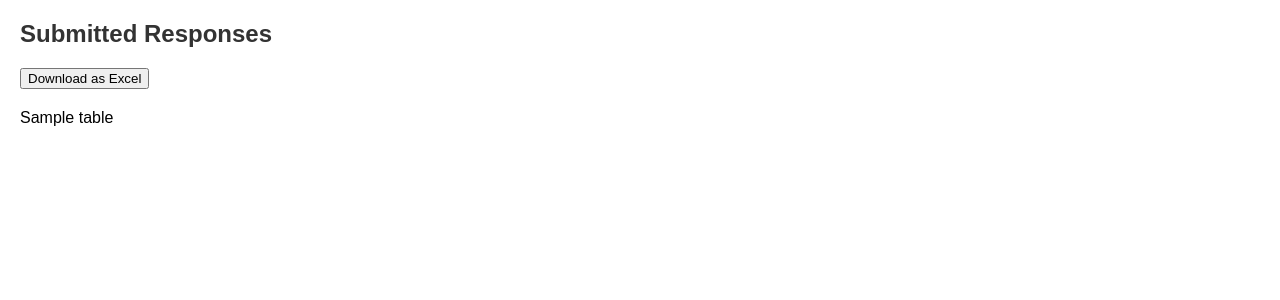
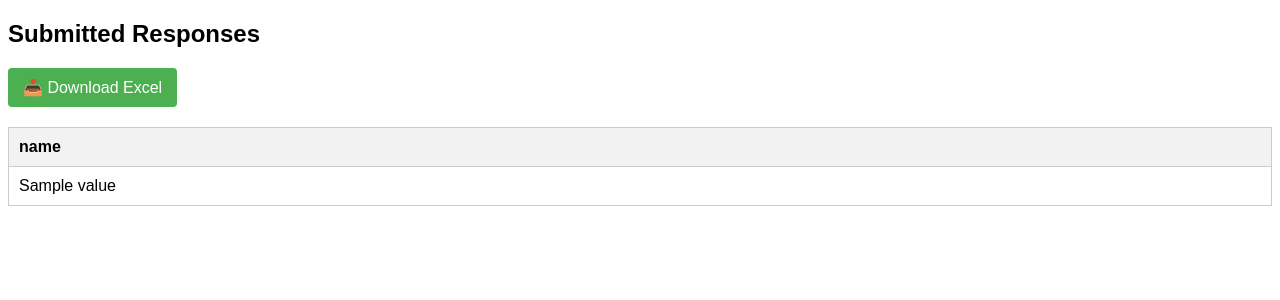
Before and after one commit to Monishahee/machine_forms, a Flask app: template templates/view_responses.html in a window 1280 px wide. Shown: the top 300 px of the page. Run offline with Flask 3, Linux system fonts and the light colour scheme; the template is opened without the code that fills it: most values are stand-ins (such as "Sample title", 1, 10 or a date in 2020).

Commit message:
Update view_responses.html

```diff
--- a/templates/view_responses.html
+++ b/templates/view_responses.html
@@ -1,51 +1,80 @@
 <!DOCTYPE html>
 <html>
 <head>
-    <title>View Responses</title>
+    <title>View Submitted Responses</title>
     <style>
         body {
-            font-family: Arial;
-            margin: 20px;
+            font-family: Arial, sans-serif;
         }
         h2 {
-            color: #333;
+            margin-bottom: 20px;
+        }
+        .download-btn {
+            background-color: #4CAF50;
+            color: white;
+            padding: 10px 15px;
+            text-decoration: none;
+            border-radius: 4px;
+            margin-bottom: 20px;
+            display: inline-block;
         }
         table {
+            border-collapse: collapse;
             width: 100%;
-            border-collapse: collapse;
-            margin-top: 15px;
+            overflow-x: auto;
         }
         th, td {
-            border: 1px solid #999;
-            padding: 8px;
+            border: 1px solid #ccc;
+            padding: 10px;
+            max-width: 300px;
+            word-wrap: break-word;
             text-align: left;
-            vertical-align: top;
+        }
+        th {
+            background-color: #f2f2f2;
         }
         img {
-            max-width: 100px;
-            height: auto;
-            cursor: pointer;
-            transition: transform 0.2s;
-        }
-        img:hover {
-            transform: scale(2);
-            z-index: 99;
-            position: relative;
-        }
-        .download-btn {
-            margin: 20px 0;
+            max-width: 150px;
+            max-height: 100px;
         }
     </style>
 </head>
 <body>
     <h2>Submitted Responses</h2>
-    <div class="download-btn">
-        <a href="{{ url_for('download_excel') }}" download>
-            <button>Download as Excel</button>
-        </a>
-    </div>
-    {% for table in tables %}
-        {{ table | safe }}
-    {% endfor %}
+
+    <a href="{{ url_for('download_excel') }}" class="download-btn">📥 Download Excel</a>
+
+    {% if records %}
+    <table>
+        <thead>
+            <tr>
+                {% for key in records[0].keys() %}
+                    <th>{{ key }}</th>
+                {% endfor %}
+            </tr>
+        </thead>
+        <tbody>
+            {% for row in records %}
+                <tr>
+                    {% for key, value in row.items() %}
+                        <td>
+                            {% if key.endswith('_image') or key.endswith('_images') %}
+                                {% for img in value.split(',') %}
+                                    {% if img.strip() %}
+                                        <img src="{{ url_for('uploaded_file', filename=img.strip()) }}" alt="Image"><br>
+                                    {% endif %}
+                                {% endfor %}
+                            {% else %}
+                                {{ value }}
+                            {% endif %}
+                        </td>
+                    {% endfor %}
+                </tr>
+            {% endfor %}
+        </tbody>
+    </table>
+    {% else %}
+        <p>No responses yet.</p>
+    {% endif %}
 </body>
 </html>
```
